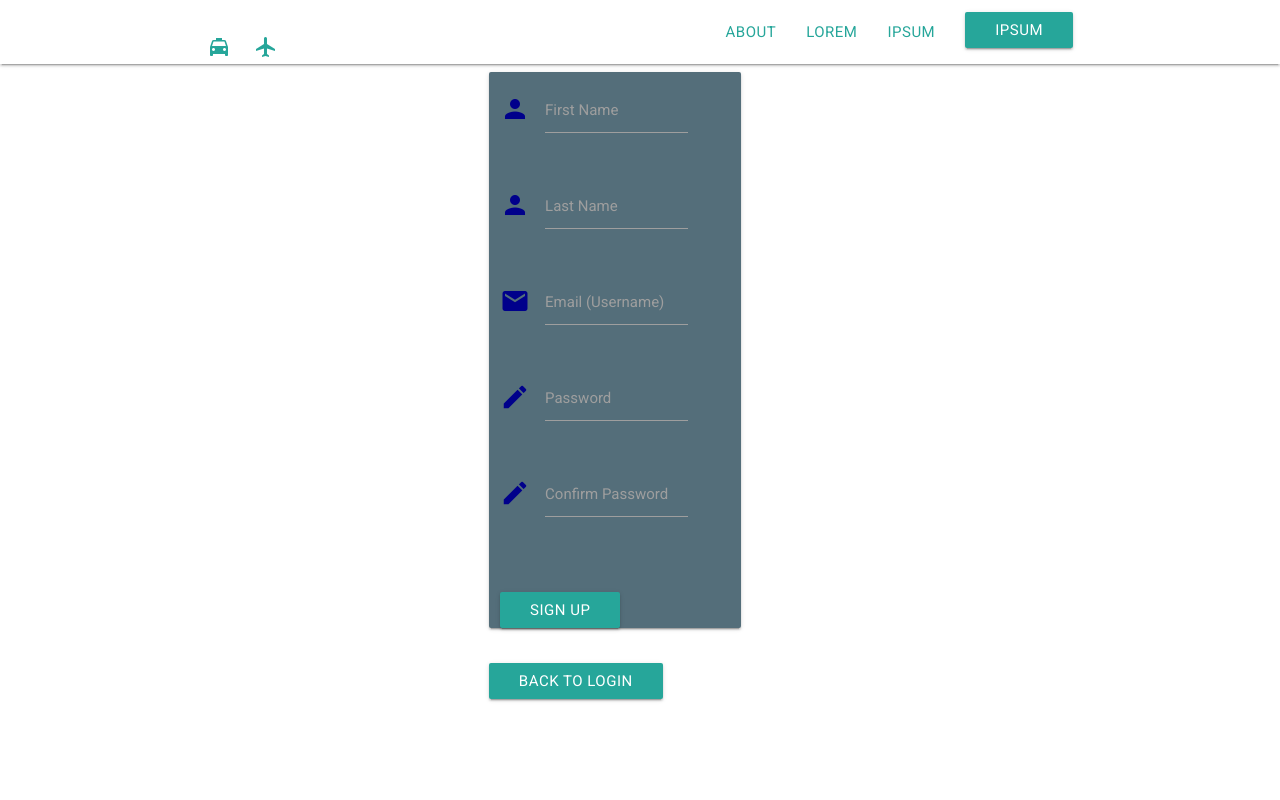
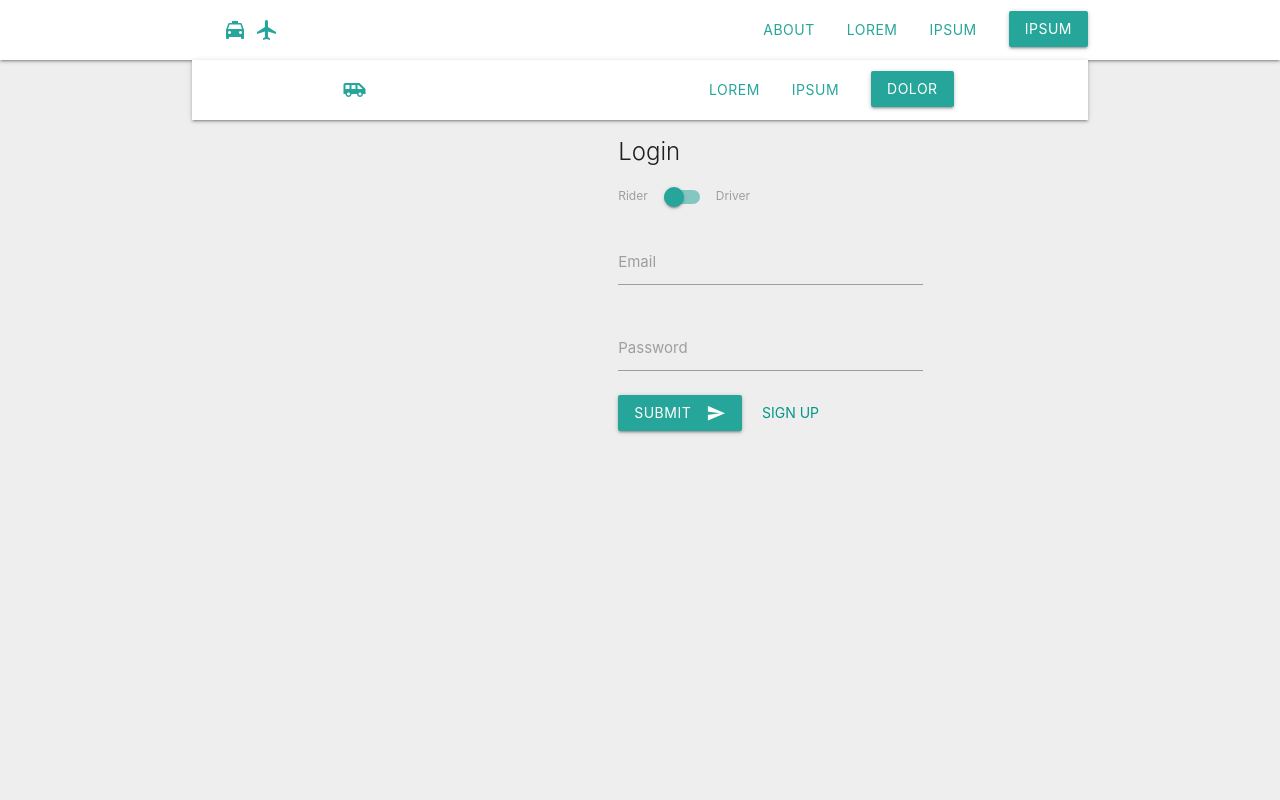
Before and after one commit to WonderGinger/Let-it-Fly, a PHP site: page / in a window 1280 px wide. Run offline with PHP 8.4, Linux system fonts and the light colour scheme; some libraries are stand-ins or nearby versions.

Commit message:
Frontend design changes (unfinished) and changing validation code to comply with finished database

```diff
--- /dev/null
+++ b/htdocs/css/sign-in.css
@@ -0,0 +1,42 @@
+html { height: 100%; }
+
+body { height: 100%; }
+
+content .container { height: calc(100% - 60px); }
+
+.valign-table {
+  display: table;
+  height: 100%;
+  width: 100%;
+}
+
+.valign-table-cell {
+  display: table-cell;
+  vertical-align: middle;
+}
+
+.row { margin-bottom: 0; }
+
+.row .col { padding: 0; }
+
+.card { margin: 16px 0; }
+
+.card .card-content .card-title { margin-bottom: 16px; }
+
+.switch, .switch * { margin: 16px 0; }
+
+.switch label .lever { background-color: #84c7c1; }
+
+.switch label .lever:after { background-color: #26a69a; }
+
+.col .row { margin: 0; }
+
+.input-field { margin: 16px 0; }
+
+.input-field.col label { left: 0; }
+
+#legal-warning {
+  color: #9e9e9e;
+  font-size: 14px;
+  margin-top: 7px;
+}
--- a/htdocs/index.php
+++ b/htdocs/index.php
@@ -30,7 +30,7 @@
       </div>
     </nav>
 
-    <div class="container"><?php require_once 'register.php';?></div>
+    <div class="container"><?php require_once 'sign-in.php';?></div>
 
     <script src="https://code.jquery.com/jquery-3.2.1.min.js"></script>
     <script src="https://cdnjs.cloudflare.com/ajax/libs/materialize/1.0.0-alpha.4/js/materialize.min.js"></script>
--- /dev/null
+++ b/htdocs/sign-in.php
@@ -0,0 +1,111 @@
+<?php
+$user_checkbox = NULL;
+
+
+/* USAGE:
+ *  Currently a test version of the code using
+ *  only my local test server with a test table.
+ *  This can be adapter once the backend is officially created.
+ *    Additionally, some of this validation should be done in JavaScript
+ *    rather than using php's die function.
+ */
+require_once 'utility.php';
+
+$ini = parse_ini_file("../private/let-it-fly.ini");
+$link = mysqli_connect($ini["host"], $ini["user"], $ini["pass"], $ini["dbname"]);
+if (!$link) {
+  // DISPLAY SERVER ERROR PAGE
+  header("Location: http://www.sjsu.edu/");
+  exit();
+}
+if ($_SERVER["REQUEST_METHOD"] === "POST") {
+  $user = empty($_POST["checkbox"]) ? "riders" : "drivers";
+  $email = mysql_entities_fix_string($link, $_POST["email"]);
+  $password = mysql_entities_fix_string($link, $_POST["password"]);
+
+  $password = password_hash($password, PASSWORD_DEFAULT);
+  mysqli_query($link, "SELECT * FROM riders WHERE email='$email'");
+  header("Location: http:/www.sjsu.edu/");
+  exit();
+}
+
+?>
+
+<!DOCTYPE html>
+<html>
+<head>
+    <meta charset="utf-8">
+    <meta name="viewport" content="width=device-width, initial-scale=1.0, shrink-to-fit=no">
+    <link rel="stylesheet" href="https://fonts.googleapis.com/icon?family=Material+Icons">
+    <link rel="stylesheet" href="https://cdnjs.cloudflare.com/ajax/libs/materialize/1.0.0-alpha.4/css/materialize.min.css">
+    <link rel="stylesheet" href="css/master.css">
+    <link rel="stylesheet" href="css/sign-in.css">
+</head>
+
+
+<body class="grey lighten-3">
+    <nav class="white">
+      <div class="container">
+        <div class="nav-wrapper">
+          <a class="brand-logo" href="/"><i class="material-icons teal-text text-lighten-1">airport_shuttle</i></a>
+          <a class="sidenav-trigger" data-target="slide-out" href=""><i class="material-icons teal-text text-lighten-1">menu</i></a>
+          <ul class="right hide-on-med-and-down">
+            <li class="waves-effect"><a class="teal-text text-lighten-1" href="">Lorem</a></li>
+            <li class="waves-effect"><a class="teal-text text-lighten-1" href="">Ipsum</a></li>
+            <li><a class="btn waves-effect waves-light" href="">Dolor</a></li>
+          </ul>
+        </div>
+      </div>
+    </nav>
+<!-- Login card -->
+    <content>
+      <div class="container">
+        <div class="valign-table">
+          <div class="valign-table-cell">
+            <div class="row">
+              <div class="col s12 m10 l7 offset-m1 offset-l5">
+                <div class="card">
+
+                  <!-- Main form area: 1 column padding on left and right -->
+                  <form class="col s10 offset-s1 card-content" id="login" method="POST">
+                    <div class="card-title">Login</div>
+
+                    <!-- Rider login switch -->
+                    <div class="switch">
+                      <label>Rider<input type="checkbox" name="checkbox"><span class="lever"></span>Driver</label>
+                    </div>
+
+                    <!-- Email field -->
+                    <div class="row">
+                      <div class="input-field col s12">
+                        <input id="email" name="email" type="email" class="validate">
+                        <label class="active" for="email">Email</label>
+                      </div>
+                    </div>
+
+                    <!-- Password field -->
+                    <div class="row">
+                      <div class="input-field col s12">
+                        <input id="password" name="password" type="password" class="validate">
+                        <label class="active" for="password">Password</label>
+                      </div>
+                    </div>
+
+                    <!-- Submit button and Sign up link -->
+                    <div class="row">
+                      <button class="btn waves-effect waves-light" type="submit" id="submit" name="submit">Submit
+                          <i class="material-icons right">send</i>
+                      </button>
+                      <a class="teal-text btn-flat waves-dark" href="sign-up.php">SIGN UP</a>
+                    </div>
+                  </form>
+                </div>
+              </div>
+            </div>
+          </div>
+        </div>
+      </div>
+    </content>
+    <script src="https://cdnjs.cloudflare.com/ajax/libs/materialize/1.0.0-alpha.4/js/materialize.min.js"></script>
+  </body>
+</html>
```
Also changed, not shown: htdocs/loginform.php (deleted, +0 -87 lines).
